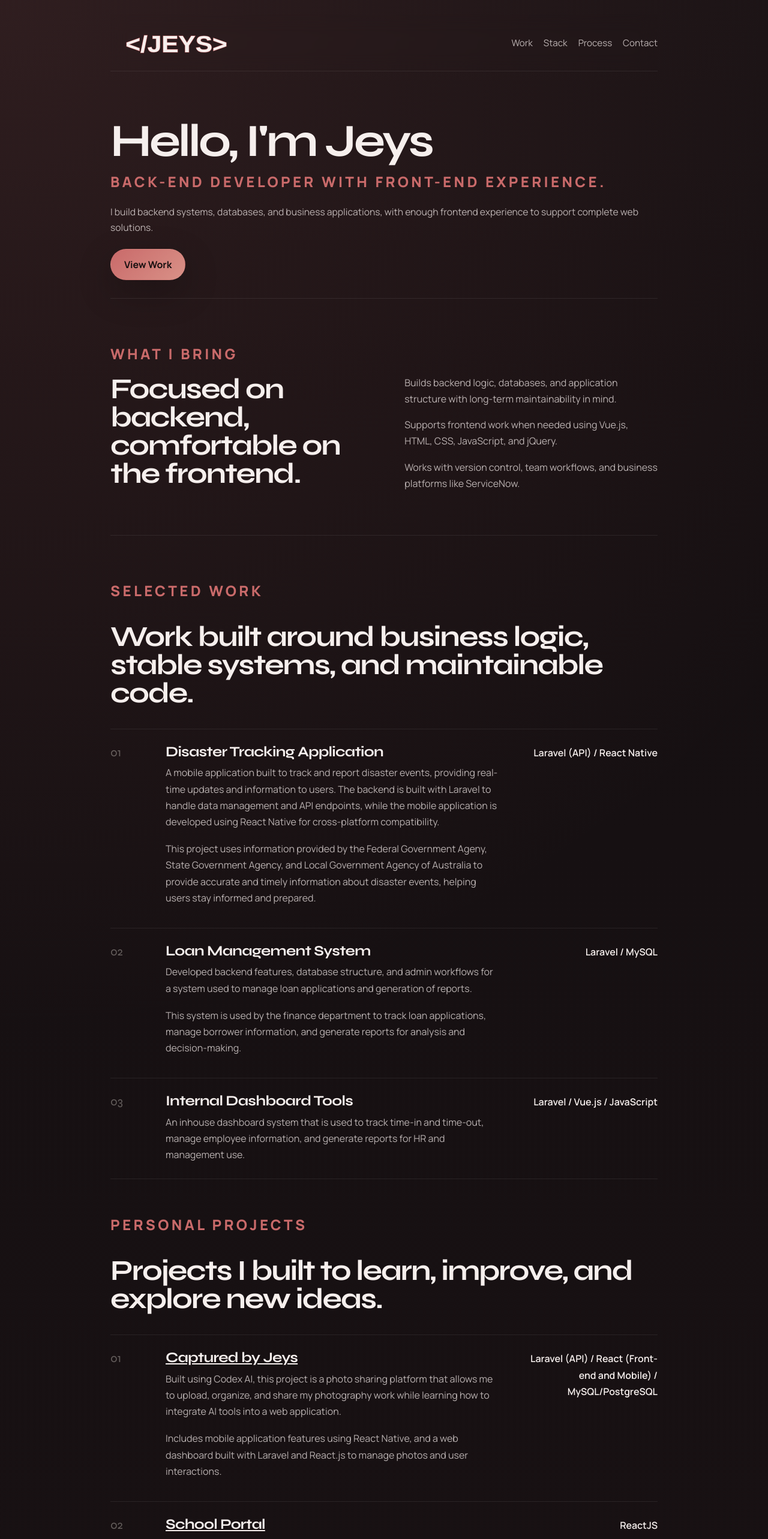
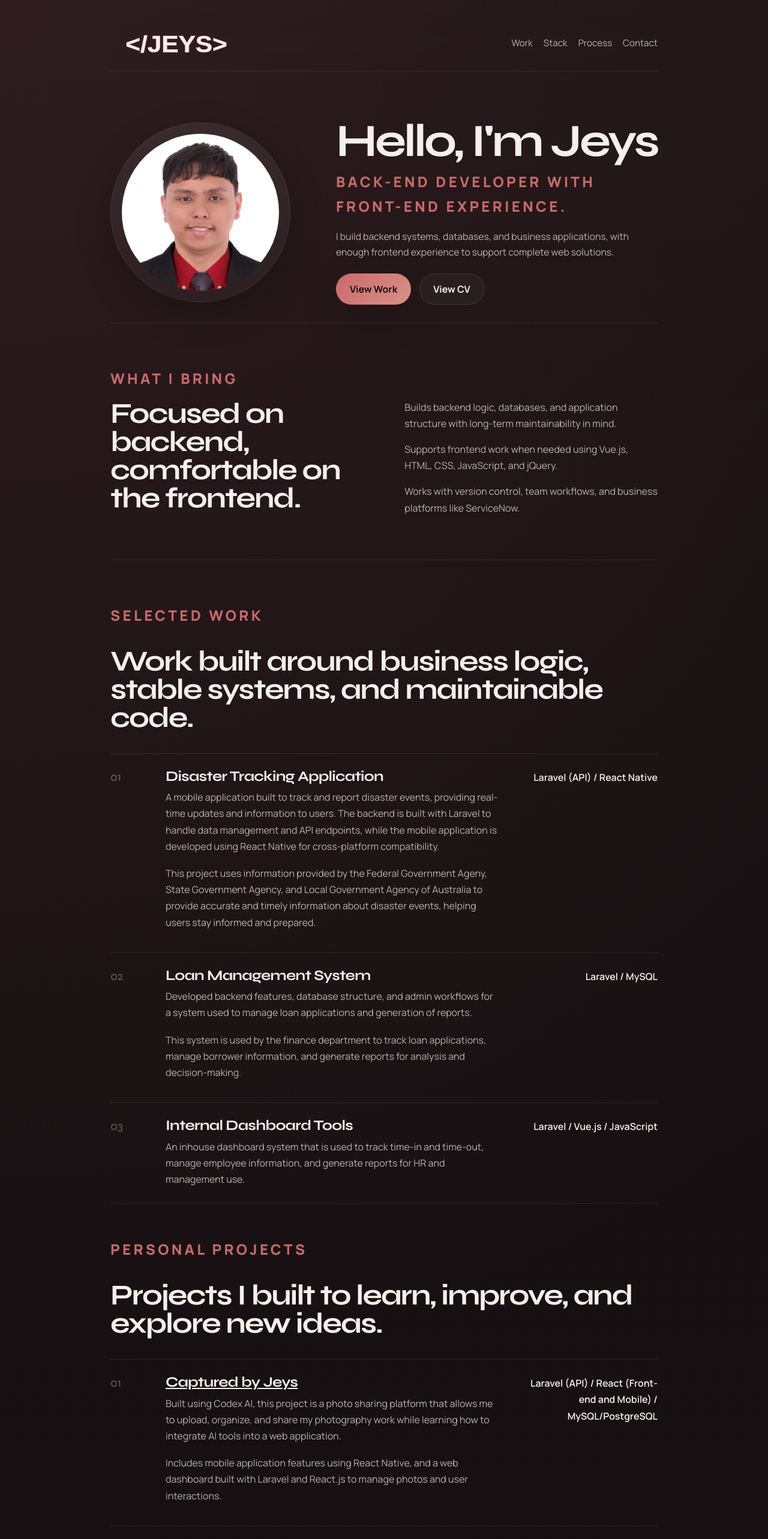
Before and after one commit to JLMandap034/developed-by-jeys, a React (Vite) app: page / in a window 1280 px wide. Shown: the top 2566 px of the page at 60% size. Built offline with nearby package versions, Linux system fonts and the light colour scheme.

Commit message:
Added CV, hero img, work experience

```diff
--- a/public/data/portfolio.json
+++ b/public/data/portfolio.json
@@ -18,8 +18,13 @@
     "eyebrow": "Back-end Developer with Front-end experience.",
     "description": "I build backend systems, databases, and business applications, with enough frontend experience to support complete web solutions.",
     "actions": [
-      { "label": "View Work", "href": "#work", "variant": "primary" }
-    ]
+      { "label": "View Work", "href": "#work", "variant": "primary" },
+      { "label": "View CV", "href": "Mandap Jay Cee L - Resume.pdf", "variant": "secondary" }
+    ],
+    "image": {
+      "src": "/hero-pic.jpg",
+      "alt": "Portrait of Jeys"
+    }
   },
   "proof": {
     "kicker": "What I bring",
@@ -88,6 +93,81 @@
           "This project is aimed at improving my skills in building full-stack applications with a focus on backend development and database design."
         ],
         "stack": ["Laravel", "Vue.js", "MySQL"]
+      }
+    ]
+  },
+  "workExperience": {
+    "kicker": "Work Experience",
+    "headline": "Career experience from web development into enterprise platform support.",
+    "items": [
+      {
+        "company": "EY GDS (CS) Philippines Inc.",
+        "position": "ServiceNow Developer",
+        "period": "November 2025 - Present",
+        "description": [
+          "Support and enhance ServiceNow instances through scripting and flow development.",
+          "Create KT documents for user stories."
+        ]
+      },
+      {
+        "company": "Accenture Inc.",
+        "position": "App/Cloud Support Senior Analyst",
+        "period": "June 2024 - October 2025",
+        "description": [
+          "Supported and enhanced ServiceNow ITSM modules including Incident, Change, Request, and Knowledge Management.",
+          "Designed, developed, and optimized ITSM processes to improve efficiency and service quality."
+        ]
+      },
+      {
+        "company": "Yondu Inc.",
+        "position": "Software Engineer (PHP)",
+        "period": "November 2021 - May 2024",
+        "description": [
+          "Worked with a variety of teams to meet the needs of different clients.",
+          "Provided timely and professional client communication.",
+          "Coordinated with a team to ensure that project deliverables met client expectations."
+        ]
+      },
+      {
+        "company": "ALYALE Philippines Inc.",
+        "position": "PHP Developer",
+        "period": "March 2021 - November 2021",
+        "description": [
+          "Contributed to the initial design and development of projects.",
+          "Coordinated with the team to ensure project deliverables met client expectations."
+        ]
+      },
+      {
+        "company": "Dottystyle Creative Co.",
+        "position": "Back-end Developer",
+        "period": "October 2019 - January 2021",
+        "description": [
+          "Adapted agile methodology to meet project needs.",
+          "Provided timely and professional client communication.",
+          "Worked with a team of engineers to develop and improve the functionality and performance of web and mobile applications.",
+          "Conducted unit testing and participated in code reviews to help maintain code quality.",
+          "Debugged and resolved issues in a timely and efficient manner."
+        ]
+      },
+      {
+        "company": "Praxxys Solutions Inc.",
+        "position": "Back-end Web Developer",
+        "period": "April 2019 - October 2019",
+        "description": [
+          "Contributed to the successful testing of applications.",
+          "Worked with a team of engineers to improve the functionality and performance of web and mobile applications."
+        ]
+      },
+      {
+        "company": "Serbisyo Outsourcing Facilities Inc.",
+        "position": "Web Developer",
+        "period": "August 2018 - March 2019",
+        "description": [
+          "Performed routine maintenance tasks such as bug fixes and performance enhancements.",
+          "Identified and resolved software defects to support reliable production releases.",
+          "Developed and executed queries to generate reports.",
+          "Coordinated with team members to help keep the main server working properly."
+        ]
       }
     ]
   },
--- a/src/App.jsx
+++ b/src/App.jsx
@@ -2,6 +2,13 @@ import { useEffect, useState } from "react";
 import { Analytics } from "@vercel/analytics/react"
 
 const dataUrl = "/data/portfolio.json";
+const LOADER_SHOWCASE_DELAY_MS = 3000;
+
+function wait(ms) {
+  return new Promise((resolve) => {
+    setTimeout(resolve, ms);
+  });
+}
 
 function SectionHeading({ kicker, headline, className = "" }) {
   return (
@@ -12,7 +19,7 @@ function SectionHeading({ kicker, headline, className = "" }) {
   );
 }
 
-function WorkItem({ index, item }) {
+function PortfolioItem({ index, item }) {
   return (
     <article className="work-item">
       <span className="work-index">{String(index + 1).padStart(2, "0")}</span>
@@ -37,28 +44,49 @@ function WorkItem({ index, item }) {
   );
 }
 
-function PersonalProjectItem({ index, item }) {
+function ExperienceTimelineItem({ item, isLast }) {
+  const descriptions = Array.isArray(item.description) ? item.description : [item.description];
+
   return (
-    <article className="work-item">
-      <span className="work-index">{String(index + 1).padStart(2, "0")}</span>
-      <div>
-        <h3>
-          {item.url ? (
-            <a href={item.url} target="_blank" rel="noopener noreferrer">
-              <u>{item.title}</u>
-            </a>
-          ) : (
-            item.title
-          )}
-        </h3>
-        {item.description.map((paragraph) => (
-          <p key={paragraph} className="project-paragraph">
+    <article className={`experience-item ${isLast ? "is-last" : ""}`.trim()}>
+      <div className="experience-marker" aria-hidden="true">
+        <span className="experience-dot" />
+      </div>
+      <div className="experience-card">
+        <div className="experience-meta">
+          <p className="experience-company">{item.company}</p>
+          {item.period ? <p className="experience-period">{item.period}</p> : null}
+        </div>
+        <h3 className="experience-position">{item.position}</h3>
+        <ul className="experience-description-list">
+          {descriptions.map((paragraph) => (
+            <li className="experience-description-item" key={`${item.company}-${paragraph}`}>
               {paragraph}
-          </p>
+            </li>
           ))}
+        </ul>
       </div>
-      <p className="work-stack">{item.stack.join(" / ")}</p>
     </article>
+  );
+}
+
+function LoadingState() {
+  return (
+    <main className="loader-shell" aria-busy="true" aria-live="polite">
+      <section className="loader-panel" role="status">
+        <div className="loader-glyphs" aria-hidden="true">
+          <span>{"<"}</span>
+          <span>{"/>"}</span>
+          <span>{"{}"}</span>
+        </div>
+        <div className="loader-terminal" aria-hidden="true">
+          <span className="loader-prompt">&gt;</span>
+          <span className="loader-command">bootPortfolio()</span>
+          <span className="loader-cursor" />
+        </div>
+        <p className="loader-copy">Preparing portfolio data...</p>
+      </section>
+    </main>
   );
 }
 
@@ -92,7 +120,10 @@ export default function App() {
 
     async function loadPortfolio() {
       try {
-        const response = await fetch(dataUrl);
+        const [response] = await Promise.all([
+          fetch(dataUrl),
+          wait(LOADER_SHOWCASE_DELAY_MS),
+        ]);
 
         if (! response.ok) {
           throw new Error(`Failed to load portfolio data (${response.status}).`);
@@ -173,14 +204,7 @@ export default function App() {
   }
 
   if (!portfolio) {
-    return (
-      <main className="status-shell">
-        <section className="status-card reveal is-visible">
-          <p className="section-kicker">Loading</p>
-          <h1>Preparing portfolio data...</h1>
-        </section>
-      </main>
-    );
+    return <LoadingState />;
   }
 
   return (
@@ -201,7 +225,17 @@ export default function App() {
 
       <main id="top">
         <section className="hero">
-          <div className="hero-copy reveal">
+          <div className="hero-layout reveal">
+            {portfolio.hero.image?.src ? (
+              <div className="hero-media">
+                <img
+                  className="hero-photo"
+                  src={portfolio.hero.image.src}
+                  alt={portfolio.hero.image.alt ?? portfolio.hero.intro}
+                />
+              </div>
+            ) : null}
+            <div className="hero-copy">
               <p className="hero-intro">{portfolio.hero.intro}</p>
               <p className="eyebrow">{portfolio.hero.eyebrow}</p>
               <p className="hero-text">{portfolio.hero.description}</p>
@@ -211,6 +245,7 @@ export default function App() {
                     {action.label}
                   </a>
                 ))}
+              </div>
             </div>
           </div>
         </section>
@@ -236,7 +271,7 @@ export default function App() {
           />
           <div className="work-list">
             {portfolio.selectedWork.items.map((item, index) => (
-              <WorkItem item={item} index={index} key={item.title} />
+              <PortfolioItem item={item} index={index} key={item.title} />
             ))}
           </div>
 
@@ -247,9 +282,28 @@ export default function App() {
           />
           <div className="work-list">
             {portfolio.personalProjects.items.map((item, index) => (
-              <PersonalProjectItem item={item} index={index} key={item.title} />
+              <PortfolioItem item={item} index={index} key={item.title} />
             ))}
           </div>
+
+          {portfolio.workExperience?.items?.length ? (
+            <>
+              <SectionHeading
+                className="work-subheading"
+                kicker={portfolio.workExperience.kicker}
+                headline={portfolio.workExperience.headline}
+              />
+              <div className="experience-timeline">
+                {portfolio.workExperience.items.map((item, index) => (
+                  <ExperienceTimelineItem
+                    item={item}
+                    isLast={index === portfolio.workExperience.items.length - 1}
+                    key={`${item.company}-${item.position}`}
+                  />
+                ))}
+              </div>
+            </>
+          ) : null}
         </section>
 
         <section className="stack reveal" id="stack">
--- a/src/styles.css
+++ b/src/styles.css
@@ -99,6 +99,40 @@ a {
   display: block;
   min-height: auto;
   padding: 80px 0 30px;
+}
+
+.hero-layout {
+  display: grid;
+  grid-template-columns: minmax(220px, 320px) minmax(0, 1fr);
+  gap: clamp(24px, 5vw, 56px);
+  align-items: center;
+}
+
+.hero-media {
+  width: min(100%, 300px);
+  aspect-ratio: 1;
+  padding: 18px;
+  border-radius: 50%;
+  background: linear-gradient(180deg, var(--panel-strong), rgba(255, 255, 255, 0.03));
+  border: 1px solid rgba(255, 255, 255, 0.08);
+  box-shadow: var(--shadow);
+  display: grid;
+  place-items: center;
+  justify-self: start;
+}
+
+.hero-photo {
+  display: block;
+  width: 100%;
+  height: 100%;
+  aspect-ratio: 1;
+  object-fit: cover;
+  border-radius: 50%;
+  background: rgba(255, 255, 255, 0.03);
+}
+
+.hero-copy {
+  max-width: 100%;
 }
 
 .eyebrow,
@@ -233,6 +267,99 @@ section {
 .work-list {
   display: grid;
   gap: 10px;
+}
+
+.experience-timeline {
+  display: grid;
+  gap: 0;
+}
+
+.experience-item {
+  position: relative;
+  display: grid;
+  grid-template-columns: 36px minmax(0, 1fr);
+  gap: 22px;
+  padding-bottom: 24px;
+}
+
+.experience-item::before {
+  content: "";
+  position: absolute;
+  top: 14px;
+  bottom: 0;
+  left: 17px;
+  width: 1px;
+  background: linear-gradient(180deg, rgba(201, 106, 106, 0.75), rgba(255, 255, 255, 0.08));
+}
+
+.experience-item.is-last {
+  padding-bottom: 0;
+}
+
+.experience-item.is-last::before {
+  display: none;
+}
+
+.experience-marker {
+  position: relative;
+  z-index: 1;
+  display: flex;
+  justify-content: center;
+  padding-top: 8px;
+}
+
+.experience-dot {
+  width: 14px;
+  height: 14px;
+  border-radius: 50%;
+  background: var(--accent);
+  box-shadow: 0 0 0 8px rgba(201, 106, 106, 0.16);
+}
+
+.experience-card {
+  padding: 24px;
+  border-radius: var(--radius);
+  background: linear-gradient(180deg, var(--panel-strong), rgba(255, 255, 255, 0.03));
+  border: 1px solid rgba(255, 255, 255, 0.08);
+}
+
+.experience-meta {
+  display: flex;
+  align-items: baseline;
+  justify-content: space-between;
+  gap: 16px;
+  margin-bottom: 10px;
+  flex-wrap: wrap;
+}
+
+.experience-company {
+  color: var(--accent);
+  font-size: 0.9rem;
+  font-weight: 800;
+  letter-spacing: 0.16em;
+  text-transform: uppercase;
+}
+
+.experience-period {
+  color: var(--text);
+  font-size: 0.95rem;
+  font-weight: 600;
+}
+
+.experience-position {
+  margin-bottom: 14px;
+}
+
+.experience-description-list {
+  margin: 0;
+  padding-left: 20px;
+  color: var(--muted);
+  display: grid;
+  gap: 10px;
+}
+
+.experience-description-item::marker {
+  color: var(--accent);
 }
 
 .work-item {
@@ -390,6 +517,79 @@ section {
   margin-top: 16px;
 }
 
+.loader-shell {
+  width: min(720px, calc(100% - 40px));
+  min-height: 100vh;
+  margin: 0 auto;
+  display: grid;
+  place-items: center;
+}
+
+.loader-panel {
+  display: grid;
+  gap: 18px;
+  justify-items: center;
+  text-align: center;
+  background: transparent;
+}
+
+.loader-glyphs {
+  display: inline-flex;
+  align-items: center;
+  gap: 14px;
+  font-family: "Syne", sans-serif;
+  font-size: clamp(1.4rem, 4vw, 2.2rem);
+  font-weight: 800;
+  color: var(--accent);
+  letter-spacing: 0.08em;
+}
+
+.loader-glyphs span {
+  animation: loaderFloat 1.35s ease-in-out infinite;
+}
+
+.loader-glyphs span:nth-child(2) {
+  animation-delay: 120ms;
+}
+
+.loader-glyphs span:nth-child(3) {
+  animation-delay: 240ms;
+}
+
+.loader-terminal {
+  display: inline-flex;
+  align-items: center;
+  gap: 10px;
+  padding: 14px 18px;
+  border-radius: 999px;
+  border: 1px solid rgba(255, 255, 255, 0.08);
+  background: rgba(255, 255, 255, 0.02);
+  font-family: "IBM Plex Mono", "SFMono-Regular", Consolas, monospace;
+  color: var(--text);
+}
+
+.loader-prompt {
+  color: var(--accent);
+  font-weight: 700;
+}
+
+.loader-command {
+  color: var(--text);
+}
+
+.loader-cursor {
+  width: 10px;
+  height: 1.15em;
+  border-radius: 2px;
+  background: var(--accent);
+  animation: loaderBlink 900ms steps(1) infinite;
+}
+
+.loader-copy {
+  color: var(--muted);
+  font-size: 0.98rem;
+}
+
 .reveal {
   opacity: 0;
   transform: translateY(28px);
@@ -402,11 +602,17 @@ section {
 }
 
 @media (max-width: 980px) {
+  .hero-layout,
   .proof-grid,
   .skill-groups,
   .process-timeline,
   .work-item {
     grid-template-columns: 1fr;
+  }
+
+  .hero-media {
+    max-width: 340px;
+    justify-self: center;
   }
 
   .work-stack {
@@ -432,6 +638,10 @@ section {
 
   .site-nav {
     gap: 14px;
+  }
+
+  .hero-media {
+    max-width: 100%;
   }
 
   section {
@@ -460,3 +670,28 @@ section {
     transform: none;
   }
 }
+
+@keyframes loaderFloat {
+  0%,
+  100% {
+    transform: translateY(0);
+    opacity: 0.55;
+  }
+
+  50% {
+    transform: translateY(-6px);
+    opacity: 1;
+  }
+}
+
+@keyframes loaderBlink {
+  0%,
+  49% {
+    opacity: 1;
+  }
+
+  50%,
+  100% {
+    opacity: 0;
+  }
+}
```
Also changed, not shown: public/hero-pic.jpg (added), 9 other files (tests, documents, lock files or other folders). Lines whose indentation alone changed are shown as unchanged.
